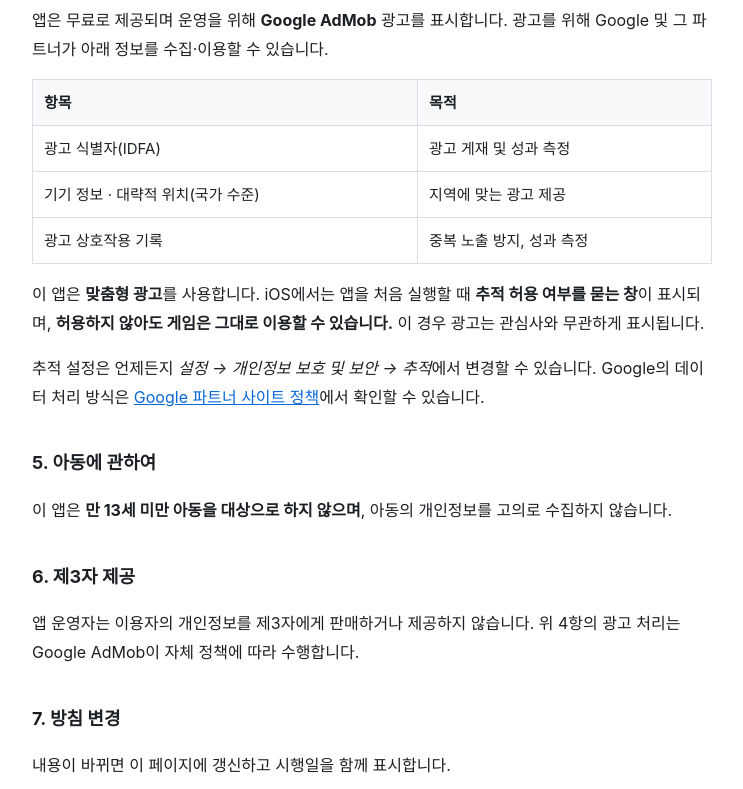
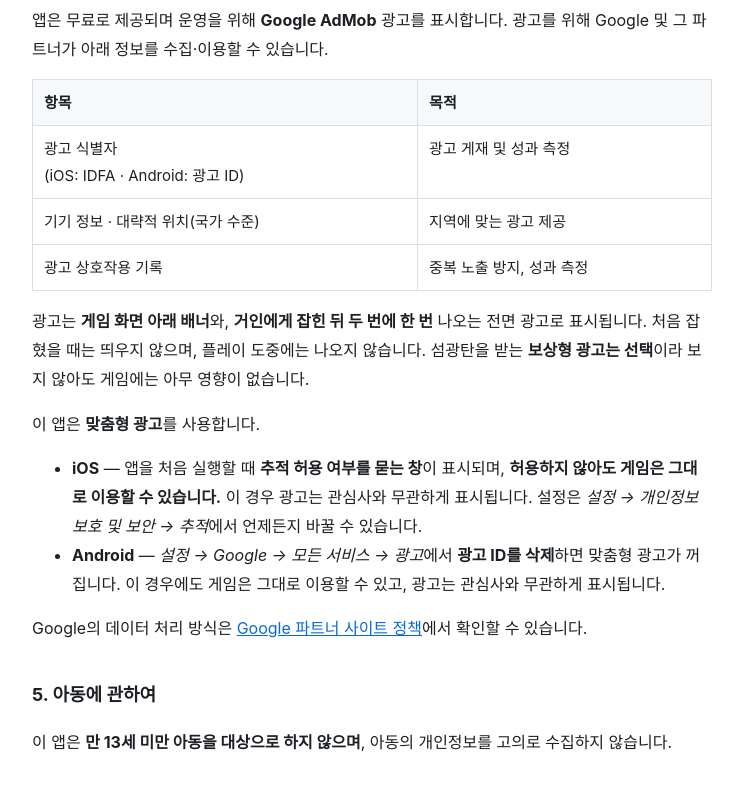
Before and after one commit to kangseongmin85-lab/kangseongmin85-lab.github.io, a plain HTML site: page privacy.html in a window 1280 px wide. Shown: the part 1020-1809 px from the top of the page, without its empty margins (268-1011 px from the left). Drawn offline with Linux system fonts and the light colour scheme.

Commit message:
개인정보처리방침 — 안드로이드 출시에 맞춰 광고 항목 보강
Play 출시를 앞두고 4항(광고)이 iOS(IDFA·ATT) 기준으로만 쓰여 있었다.
방침이 실동작과 다르면 그 자체가 정책 위반이므로 먼저 고친다.

 · 광고 식별자를 iOS(IDFA) / Android(광고 ID) 로 나눠 표기
 · 맞춤형 광고 끄는 법을 플랫폼별로 안내
   (Android: 설정 → Google → 모든 서비스 → 광고 → 광고 ID 삭제)
 · 광고가 실제로 어디서 나오는지 명시 —
   배너 + 잡힌 뒤 두 번에 한 번 전면(첫 판은 제외), 보상형은 선택

표시명이 '자이언트블록킹'으로 바뀌어 함께 반영. 시행일 갱신.

Co-Authored-By: Claude Opus 5 <noreply@anthropic.com>

```diff
--- a/privacy.html
+++ b/privacy.html
@@ -36,7 +36,7 @@
 <body>
 <main>
   <h1>개인정보처리방침</h1>
-  <p class="meta">거인막기 (Giant Block) · 시행일 2026년 8월 16일</p>
+  <p class="meta">자이언트블록킹 / 거인막기 (Giant Block) · 시행일 2026년 8월 22일</p>
 
   <p>
     거인막기(이하 &ldquo;앱&rdquo;)는 이용자의 개인정보를 소중히 다룹니다.
@@ -77,17 +77,29 @@
   </p>
   <table>
     <tr><th>항목</th><th>목적</th></tr>
-    <tr><td>광고 식별자(IDFA)</td><td>광고 게재 및 성과 측정</td></tr>
+    <tr><td>광고 식별자<br>(iOS: IDFA · Android: 광고 ID)</td><td>광고 게재 및 성과 측정</td></tr>
     <tr><td>기기 정보 · 대략적 위치(국가 수준)</td><td>지역에 맞는 광고 제공</td></tr>
     <tr><td>광고 상호작용 기록</td><td>중복 노출 방지, 성과 측정</td></tr>
   </table>
   <p>
-    이 앱은 <strong>맞춤형 광고</strong>를 사용합니다. iOS에서는 앱을 처음 실행할 때
-    <strong>추적 허용 여부를 묻는 창</strong>이 표시되며, <strong>허용하지 않아도 게임은 그대로
-    이용할 수 있습니다.</strong> 이 경우 광고는 관심사와 무관하게 표시됩니다.
+    광고는 <strong>게임 화면 아래 배너</strong>와, <strong>거인에게 잡힌 뒤 두 번에 한 번</strong>
+    나오는 전면 광고로 표시됩니다. 처음 잡혔을 때는 띄우지 않으며, 플레이 도중에는 나오지
+    않습니다. 섬광탄을 받는 <strong>보상형 광고는 선택</strong>이라 보지 않아도 게임에는
+    아무 영향이 없습니다.
   </p>
   <p>
-    추적 설정은 언제든지 <em>설정 → 개인정보 보호 및 보안 → 추적</em>에서 변경할 수 있습니다.
+    이 앱은 <strong>맞춤형 광고</strong>를 사용합니다.
+  </p>
+  <ul>
+    <li><strong>iOS</strong> — 앱을 처음 실행할 때 <strong>추적 허용 여부를 묻는 창</strong>이
+      표시되며, <strong>허용하지 않아도 게임은 그대로 이용할 수 있습니다.</strong> 이 경우 광고는
+      관심사와 무관하게 표시됩니다. 설정은 <em>설정 → 개인정보 보호 및 보안 → 추적</em>에서
+      언제든지 바꿀 수 있습니다.</li>
+    <li><strong>Android</strong> — <em>설정 → Google → 모든 서비스 → 광고</em>에서
+      <strong>광고 ID를 삭제</strong>하면 맞춤형 광고가 꺼집니다. 이 경우에도 게임은 그대로
+      이용할 수 있고, 광고는 관심사와 무관하게 표시됩니다.</li>
+  </ul>
+  <p>
     Google의 데이터 처리 방식은
     <a href="https://policies.google.com/technologies/partner-sites" target="_blank" rel="noopener">
     Google 파트너 사이트 정책</a>에서 확인할 수 있습니다.
```
